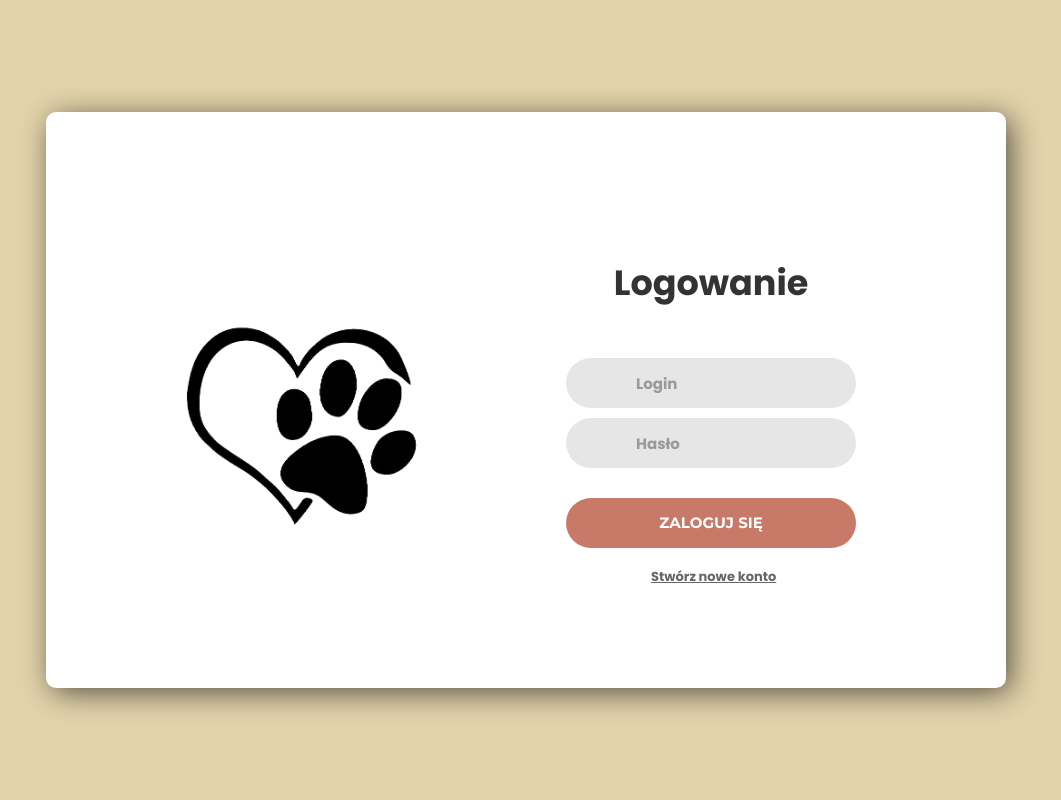
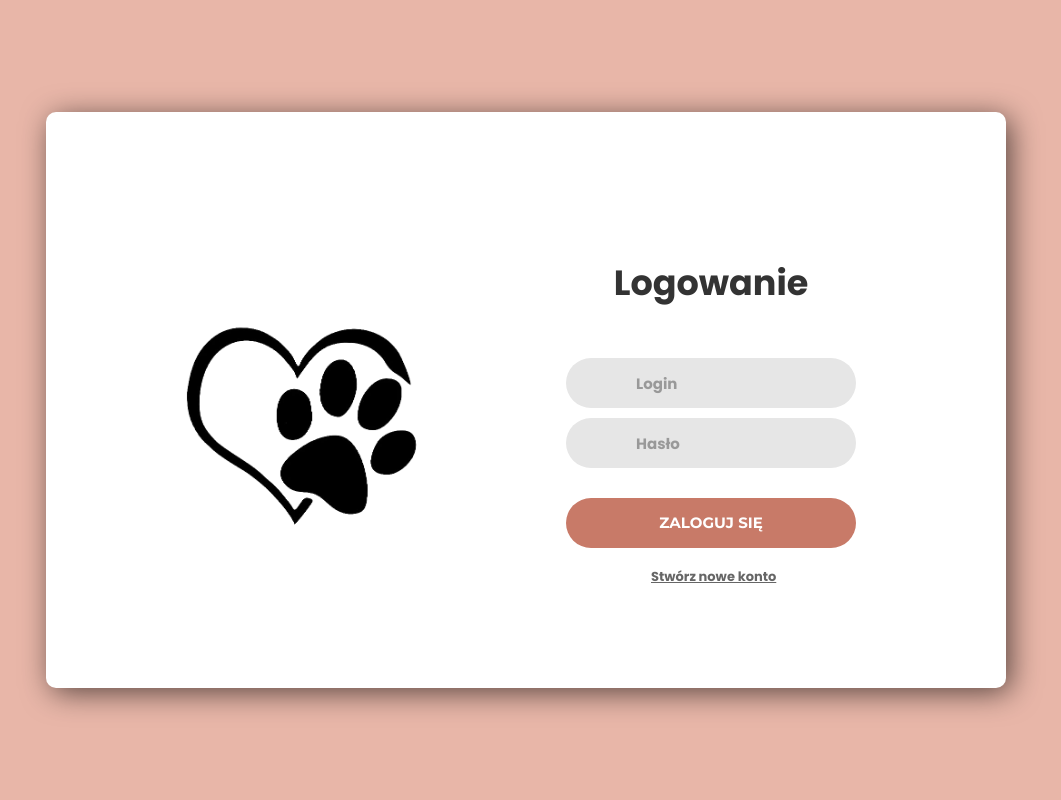
Before and after one commit to kacperpysniak/pok, a Django app: page / in a window 1280 px wide. Shown: the whole page, without its empty margins (114-1175 px from the left). Run offline with Django 3.2, Linux system fonts and the light colour scheme.

Commit message:
edycja_wygladu

```diff
--- a/static/css/logowanie.css
+++ b/static/css/logowanie.css
@@ -100,7 +100,7 @@ iframe {
   justify-content: center;
   align-items: center;
   padding: 15px;
-  background: #e3d3ab;
+  background: #e8b6a8;
 }
 
 .wrap-login100 {
--- a/static/css/main.css
+++ b/static/css/main.css
@@ -96,7 +96,7 @@ iframe {
   justify-content: center;
   align-items: center;
   padding: 15px;
-  background: #e3d3ab;
+  background: #e8b6a8;
 }
 
 .wrap-login100 {
```
